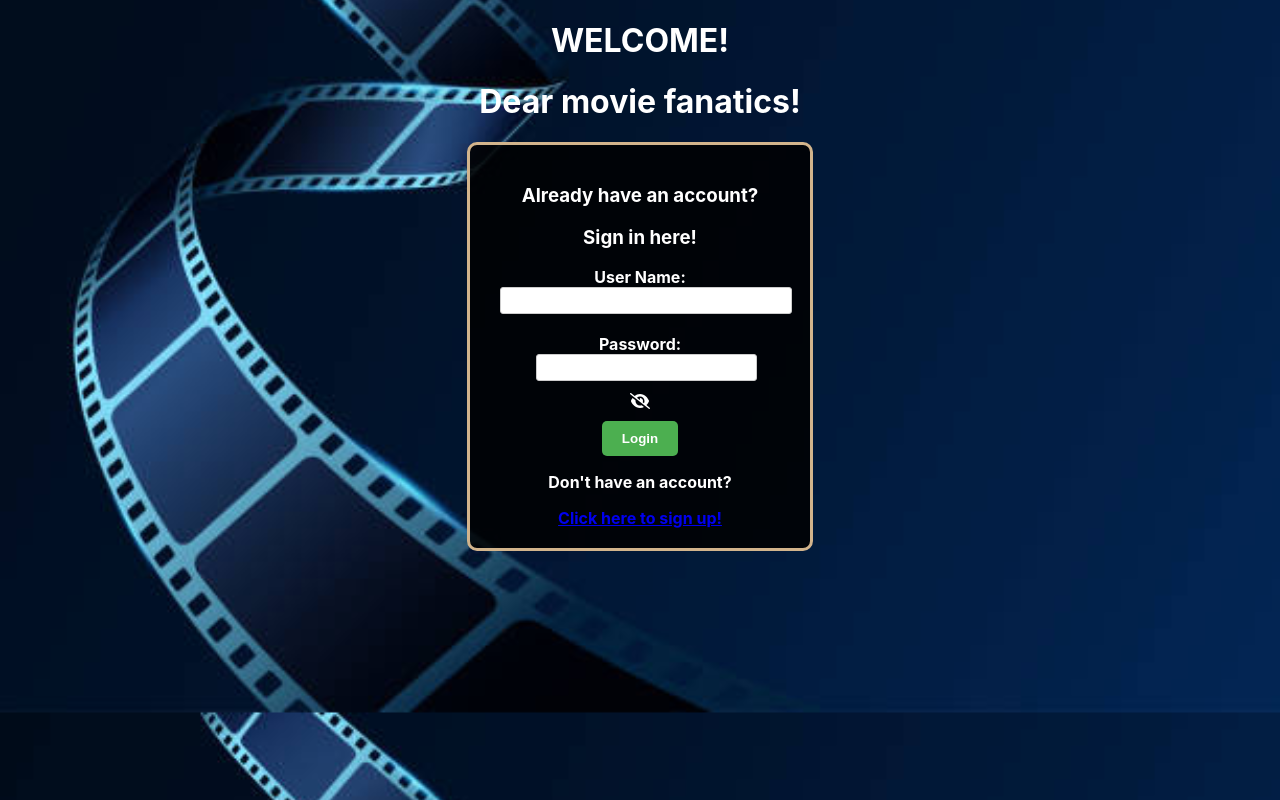
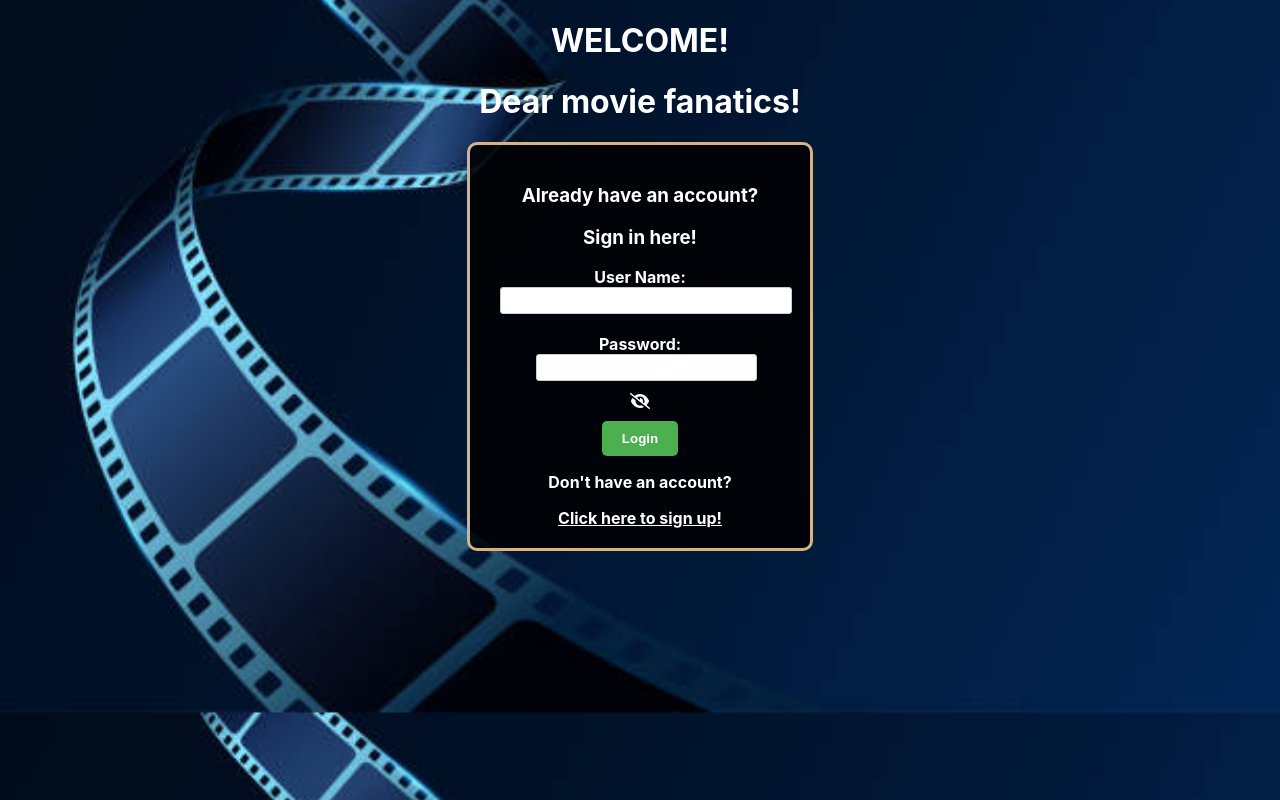
Before and after one commit to CodecoolGlobal/freestyle-mern-project-2-react-9Andras, a React (Create React App) app in the folder client/: page / in a window 1280 px wide. Built offline with nearby package versions, Linux system fonts and the light colour scheme.

Commit message:
impl. spans to render form respectively Now the 2 spans at the bottom of each form, when clicked, render the other form respectively

```diff
--- a/client/src/App.css
+++ b/client/src/App.css
@@ -182,5 +182,5 @@ h2 {
 }
 
 .clickable-text:hover {
-  color: rgb(0, 37, 139);
+  color: rgb(175, 15, 15);
 }
--- a/client/src/App.js
+++ b/client/src/App.js
@@ -23,6 +23,9 @@ function App() {
   const toggleSignUp = () => {
     setShowSignUp(!showSignUp);
   }
+  const handleBackToLogin = () => {
+    setShowSignUp(false);
+  }
 
   return (
     <div>
@@ -31,7 +34,7 @@ function App() {
           <h1>WELCOME! </h1>
           <h1>Dear movie fanatics!</h1>
           {showSignUp ?
-            <UserSignUp onSignUpComplete={toggleSignUp} /> :
+            <UserSignUp onSignUpComplete={toggleSignUp} onBackToLogin={handleBackToLogin} /> :
             <UserSignIn onLogin={handleLogin} onSignUp={toggleSignUp} />
           }
         </>
--- a/client/src/components/UserSignIn.js
+++ b/client/src/components/UserSignIn.js
@@ -44,6 +44,11 @@ function UserSignIn({ onLogin, onSignUp }) {
     setShowPassword(!showPassword);
   };
 
+  const handleSignUpClick = (e) => {
+    e.preventDefault();
+    onSignUp();
+  };
+
 
   return (
     <div className="form-container" id="signin">
@@ -72,8 +77,16 @@ function UserSignIn({ onLogin, onSignUp }) {
         </label>
         <button id="submitlogin" type="submit">Login</button>
       </form>
-      <p>Don't have an account? </p>
-      <a href="#" onClick={onSignUp}>Click here to sign up!</a>
+      <p>
+        Don't have an account?{" "}
+      </p>
+      <span
+        className="clickable-text"
+        onClick={handleSignUpClick}
+      >
+        Click here to sign up!
+      </span>
+
     </div>
   )
 }
--- a/client/src/components/UserSignUp.js
+++ b/client/src/components/UserSignUp.js
@@ -2,7 +2,7 @@ import React, { useState } from 'react';
 import { FontAwesomeIcon } from '@fortawesome/react-fontawesome';
 import { faEye, faEyeSlash } from '@fortawesome/free-solid-svg-icons';
 
-function UserSignUp({ onSignUpComplete }) {
+function UserSignUp({ onSignUpComplete, onBackToLogin }) {
   const [name, setName] = useState('');
   const [userName, setUserName] = useState('');
   const [password, setPassword] = useState('');
@@ -41,10 +41,15 @@ function UserSignUp({ onSignUpComplete }) {
     setShowPassword(!showPassword);
   };
 
+  const handleBackToLoginClick = () => {
+    onBackToLogin();
+  }
+
   return (
     <div className="form-container" id="signup">
       <h3>Create your account here!</h3>
       {!registrationSuccess ? (
+        <>
           <form onSubmit={handleSignUpSubmit}>
             <label>
               Name:
@@ -61,17 +66,17 @@ function UserSignUp({ onSignUpComplete }) {
                   type={showPassword ? 'text' : 'password'}
                   value={password}
                   onChange={(e) => setPassword(e.target.value)}
-                required
-              />
+                  required />
                 <FontAwesomeIcon
                   icon={showPassword ? faEye : faEyeSlash}
                   className="password-toggle-icon"
-                onClick={handleTogglePasswordVisibility}
-              />
+                  onClick={handleTogglePasswordVisibility} />
               </div>
             </label>
             <button id="submitcomplete" type="submit">Complete sign up</button>
           </form>
+          <span className="clickable-text" onClick={handleBackToLoginClick}>Back to Login</span>
+        </>
       ) : (
         <div>
           <p>Thank you for registering, {registeredUsername}! Have fun!</p>
```
Also changed, not shown: 1 other file (tests, documents, lock files or other folders). Lines whose indentation alone changed are shown as unchanged.
